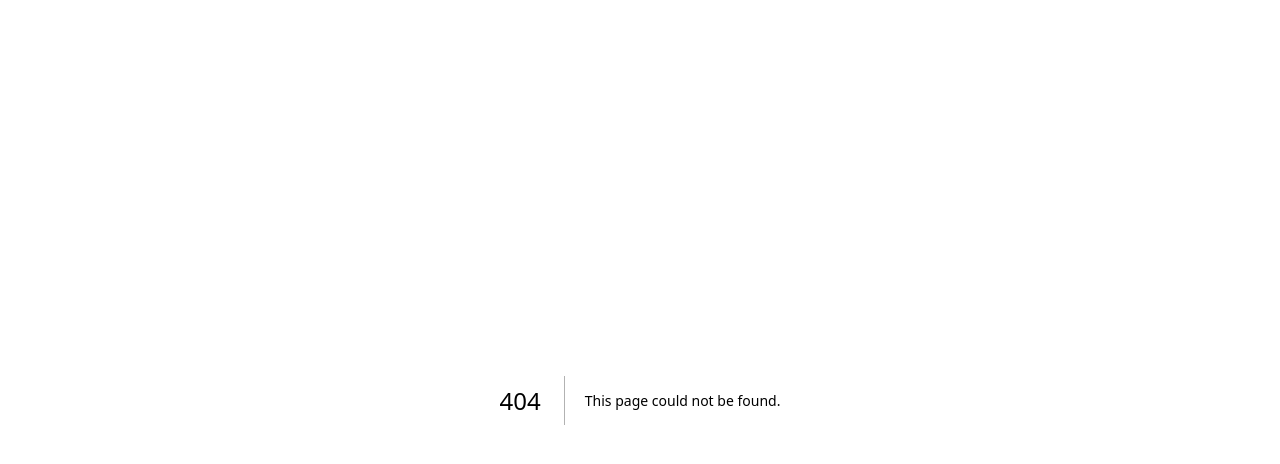
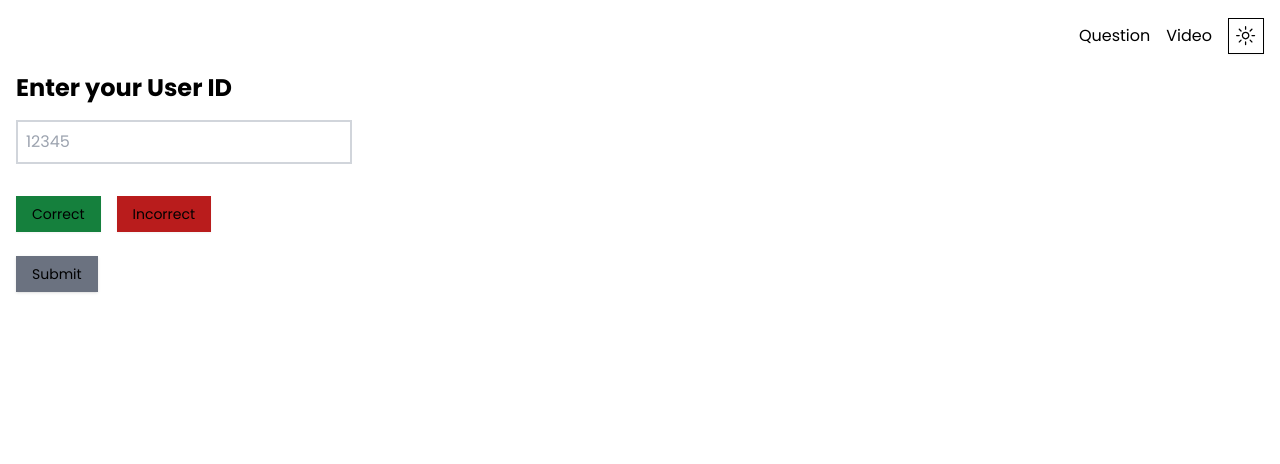
Before and after one commit to KodyMillar/immersio, a Next.js app in the folder my-react-app/: page /question in a window 1280 px wide. Before the commit this address had no page. Shown: the top 464 px of the page. Built offline with nearby package versions, Linux system fonts and the light colour scheme; no server answers.

Commit message:
Video page

```diff
--- a/my-react-app/app/page.tsx
+++ b/my-react-app/app/page.tsx
@@ -1,11 +1,11 @@
 import Navbar from "@/components/Navbar";
-import Main from "@/components/Main";
+import Question from "@/components/QuestionForm";
 
 export default function Home() {
   return (
     <>
       <Navbar />
-      <Main />
+      <Question />
     </>
   );
 }
--- /dev/null
+++ b/my-react-app/app/question/page.tsx
@@ -0,0 +1,11 @@
+import Navbar from "@/components/Navbar";
+import Main from "@/components/QuestionForm";
+
+export default function Question() {
+  return (
+    <>
+      <Navbar />
+      <Main />
+    </>
+  );
+}
--- /dev/null
+++ b/my-react-app/app/videos/page.tsx
@@ -0,0 +1,11 @@
+import Navbar from "@/components/Navbar";
+import VideoForm from "@/components/VideoForm";
+
+export default function Video() {
+  return (
+    <>
+      <Navbar />
+      <VideoForm/>
+    </>
+  );
+}
--- a/my-react-app/components/Navbar.tsx
+++ b/my-react-app/components/Navbar.tsx
@@ -1,10 +1,23 @@
 import { ModeToggle } from "./ModeToggle"
+import Link from "next/link"
 
 export default function Navbar() {
     return (
-        <nav className="flex items-center justify-between p-4 mx-auto my-0">
-            <div className="text-xl font-bold">Immersio Ingestion</div>
+        <nav className="flex items-center justify-between m-4">
+            <div className="text-white mr-6">
+                <h1 className="text-2xl md:text-4xl font-bold tracking-tight">
+                    Immersio Ingestion
+                    </h1>
+                </div>
+                <div className="flex lg:items-center lg:gap-4 md:items-center md:gap-2">
+            <Link href="/question">
+                Question
+            </Link>
+            <Link href="/videos">
+                Video
+            </Link>
             <ModeToggle />
+            </div>
         </nav>
     )
 }
--- a/my-react-app/components/Main.tsx
+++ b/my-react-app/components/QuestionForm.tsx
@@ -4,9 +4,9 @@ import activityData from "@/types/activity"
 import { Button } from "./ui/button";
 import axios from "axios";
 
-const apiUrl = "http://localhost:4563"
+const apiUrl = process.env.NEXT_PUBLIC_API_URL;
 
-export default function Main() {
+export default function Question() {
   const [activity, setActivity] = useState<activityData>({
     userId: '',
     activity: {
@@ -61,7 +61,7 @@ export default function Main() {
   }
 
   return (
-    <main>
+    <div>
       <form
         onSubmit={handleSubmit}
       >
@@ -76,6 +76,7 @@ export default function Main() {
         />
         <div className="m-2 ml-0">
           <Button
+          className="m-2 p-4 ml-4"
             variant="secondary"
             onClick={(e) => {
               e.preventDefault();
@@ -84,6 +85,7 @@ export default function Main() {
           > Correct </Button>
 
           <Button
+          className="m-2 p-4"
             variant="destructive"
             onClick={(e) => {
               e.preventDefault();
@@ -92,8 +94,8 @@ export default function Main() {
           > Incorrect </Button>
 
         </div>
-        <Button variant="default" type="submit">Submit</Button>
+        <Button className="m-2 p-4 ml-4" variant="default" type="submit">Submit</Button>
       </form>
-    </main>
+    </div>
   )
 }
--- /dev/null
+++ b/my-react-app/components/VideoForm.tsx
@@ -0,0 +1,80 @@
+"use client"
+import { useState } from "react"
+import activityData from "@/types/activity"
+import axios from "axios";
+
+const apiUrl = process.env.NEXT_PUBLIC_API_URL;
+
+export default function VideoForm() {
+    const [activity, setActivity] = useState<activityData>({
+        userId: '',
+        activity: {
+            timestamp: "",
+            itemType: "Lesson",
+            itemId: "B-2",
+            courseId: 3855,
+            lessonId: 4,
+            activityDetails: {
+                activityType: "",
+                activityResponse: "",
+            }
+        }
+    });
+
+    function handleResponse(type: string) {
+        setActivity(prev => ({
+            ...prev,
+            activity: {
+                ...prev.activity,
+                activityDetails: {
+                    activityType: "Video",
+                    activityResponse: type,
+                }
+            }
+        }));
+    }
+
+    async function handleSubmit(e: React.FormEvent<HTMLFormElement>) {
+        e.preventDefault();
+
+        const date = new Date();
+        const timestamp = date.toISOString();
+
+        const updatedActivity = {
+            ...activity,
+            activity: {
+                ...activity.activity,
+                timestamp
+            }
+        }
+
+        try {
+            const response = await axios.post(`${apiUrl}/info`, updatedActivity)
+            if (response.status === 400) {
+                console.error('Bad request:', response.data)
+            }
+            console.log('Submitted successfully:!')
+        } catch (error) {
+            console.error('Error submitting:', error)
+        }
+    }
+
+    return (
+        <div>
+            <h1 className="text-2xl font-bold ml-4">Enter your User Id</h1>
+            <input
+                type="text"
+                value={activity.userId}
+                onChange={e => setActivity(prev => ({ ...prev, userId: e.target.value }))}
+                className="m-4 p-2 border-2 border-gray-300 rounded-md"
+            />
+            <iframe
+                src="https://www.youtube.com/embed/fAQmCNWJHb8"
+                allowFullScreen
+                width={560}
+                height={315}
+                className="p-2 ml-4"
+            />
+        </div>
+    )
+}
--- a/my-react-app/components/ui/button.tsx
+++ b/my-react-app/components/ui/button.tsx
@@ -10,13 +10,13 @@ const buttonVariants = cva(
     variants: {
       variant: {
         default:
-          "bg-primary text-primary-foreground shadow hover:bg-primary/90",
+          "bg-gray-500 text-primary-foreground shadow hover:bg-gray-500/90",
         destructive:
-          "bg-destructive text-destructive-foreground shadow-sm hover:bg-destructive/90",
+          "bg-red-700 text-destructive-foreground shadow-sm hover:bg-red-700/90",
         outline:
           "border border-input bg-background shadow-sm hover:bg-accent hover:text-accent-foreground",
         secondary:
-          "bg-secondary text-secondary-foreground shadow-sm hover:bg-secondary/80",
+          "bg-green-700 text-secondary-foreground shadow-sm hover:bg-green-700/80",
         ghost: "hover:bg-accent hover:text-accent-foreground",
         link: "text-primary underline-offset-4 hover:underline",
       },
```
